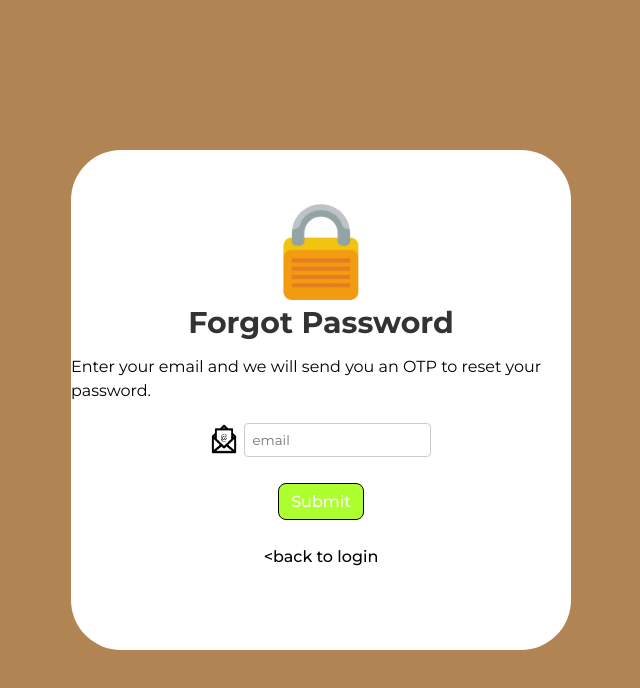
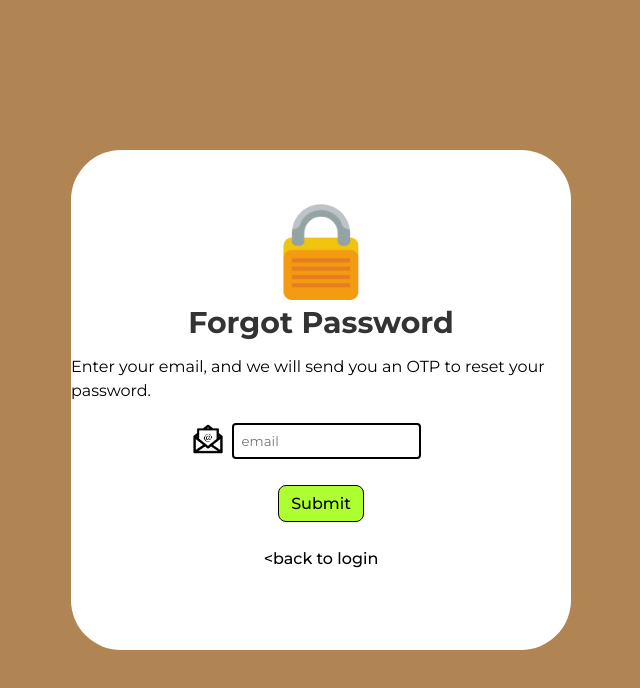
Before and after one commit to kasmi00/Step_Elegance33A, a React (Vite) app in the folder StepEleganceFrontEnd/: page /forgot in a window 1280 px wide. Shown: the top 688 px of the page, without its empty margins (319-959 px from the left). Built offline with nearby package versions, Linux system fonts and the light colour scheme.

Commit message:
functional UI

```diff
--- a/StepEleganceFrontEnd/src/Pages/forgotPassword.css
+++ b/StepEleganceFrontEnd/src/Pages/forgotPassword.css
@@ -36,10 +36,14 @@
     display: flex;
     justify-content: center;
     margin-top: 20px;
+    padding-right: 6%;
 }
 .parent .centerbox .email img{
     height: 32px;
-    width: 40px;
+    width: 48px;
+}
+.parent .centerbox .email input{
+    border: 2px solid #000000;
 }
 .parent .centerbox .submit{
     display: flex;
@@ -49,6 +53,7 @@
 .parent .centerbox .submit button{
     background-color: greenyellow;
     border-color: black;
+    color: black;
 }
 .parent .centerbox .back{
     display: flex;
@@ -58,3 +63,32 @@
 .parent .centerbox .back a{
     color: black;
 }
+
+.parent .centerbox form{
+    flex-direction: column;
+}
+
+.parent .centerbox .password{
+    display: flex;
+    justify-content: center;
+    margin-top: 20px;
+    padding-right: 6%;
+}
+.parent .centerbox .confirm-password{
+    display: flex;
+    justify-content: center;
+    margin-top: 20px;
+    padding-right: 6%;
+}
+
+
+.parent .centerbox .error-message{
+    color: red;
+    display: flex;
+    align-items: center;
+}
+
+.parent .centerbox .otp-field{
+    display: flex;
+    justify-content: center;
+}
--- a/StepEleganceFrontEnd/src/Pages/forgotPassword.tsx
+++ b/StepEleganceFrontEnd/src/Pages/forgotPassword.tsx
@@ -1,26 +1,186 @@
+import React, { useState } from "react";
+import axios from "axios";
 import "./forgotPassword.css";
 import lock from "../assets/lock2.png";
-import email from "../assets/email-removebg-preview.png"
+import email from "../assets/email-removebg-preview.png";
 
-function forgotPassword() {
+interface ForgotPasswordProps {
+  email : string;
+  otp : string;
+  password : string;
+
+}
+
+
+const ForgotPassword: React.FC<ForgotPasswordProps> = () => {
+  const [emailInput, setEmailInput] = useState<string>("");
+  const [passwordInput, setPasswordInput] = useState<string>("");
+  const [confirmPasswordInput, setConfirmPasswordInput] = useState<string>("");
+  const [resetStep, setResetStep] = useState<"email" | "otp" | "password" >("email");
+  const [emailNotFound, setEmailNotFound] = useState<boolean>(false);
+  const [otpInput, setOtpInput] = useState<string>("");
+  const [otpValid, setOtpValid] = useState<boolean>(false);
+
+  const handleEmailChange = (e: React.ChangeEvent<HTMLInputElement>) => {
+    setEmailInput(e.target.value);
+  };
+
+  const handleOtpChange=(e :React.ChangeEvent<HTMLInputElement> )=>{
+    setOtpInput(e.target.value);
+  }
+
+  const handlePasswordChange = (e: React.ChangeEvent<HTMLInputElement>) => {
+    setPasswordInput(e.target.value);
+  };
+
+  const handleConfirmPasswordChange = (e: React.ChangeEvent<HTMLInputElement>) => {
+    setConfirmPasswordInput(e.target.value);
+  };
+
+  const handleSubmit = async () => {
+    try {
+      if (resetStep === "email") {
+        const response = await axios.post(
+          `http://localhost:8087/user/sendotp/${emailInput}`,
+          { email: emailInput }
+        );
+        console.log("OTP sent successfully\nresponse: ", response.data);
+        setEmailNotFound(!response.data);
+        if (response.data){
+          setResetStep("otp");
+        }
+      }else if(resetStep === "otp"){
+          const response = await axios.post(
+            `http://localhost:8087/user/sendotp/${emailInput}`,
+            { email :emailInput,
+              otp : otpInput,
+              password : ""
+            }
+          );
+          console.log("Password reset successfully ", response.data);
+
+
+
+
+      } else if (resetStep === "password") {
+        // Handle the password reset logic, e.g., send a request to update the password
+        // You can check if the password and confirmPassword match before making the request
+        if (passwordInput === confirmPasswordInput) {
+          // Make a request to update the password
+          const response = await axios.post(
+            `http://localhost:8087/user/sendotp/${emailInput}`,
+            { email :emailInput,
+              otpInput: otpInput,
+              password: passwordInput
+            }
+          );
+          console.log("Password reset successfully ", response.data);
+          // Handle the response or update the UI as needed
+        } else {
+          // Password and confirmPassword don't match
+          console.error("Password and confirmPassword do not match");
+          // Display an error message or update the UI accordingly
+        }
+      }
+
+    } catch (error : any) {
+      console.error("Error:", error.response.data.message);
+      if (error.response.data.message === "Email not found") {
+        setEmailNotFound(true);
+      }
+      // Handle other errors or update the UI accordingly
+    }
+  };
+
   return (
     <>
       <div className="parent">
         <div className="centerbox">
+          {/* Lock Image */}
           <div className="lock">
-            <img src={lock} />
+            <img src={lock} alt="lock icon" />
           </div>
+
+          {/* Title and Description */}
           <div className="text">
             <h2>Forgot Password</h2>
-            <p>Enter your email and we will send you an OTP to reset your password.</p>
+            {resetStep === "email" || "otp" ? (
+              <p>Enter your email, and we will send you an OTP to reset your password.</p>
+            )
+            : (
+              <p>Enter your new password to reset your password.</p>
+            )}
           </div>
-          <div className="email">
-            <img src={email} />
-            <input placeholder="email" required/>
+
+          {/* Email Input (conditionally rendered) */}
+          {resetStep === "email" && (
+            <div className="email">
+              <img src={email} alt="email icon" />
+              <input
+                type="email"
+                placeholder="email"
+                value={emailInput}
+                onChange={handleEmailChange}
+                required
+              />
+            </div>
+          )}
+
+          {
+            resetStep === "otp" && !emailNotFound && (
+              <>
+                <div className="otp-field">
+                  <input
+                  type="text"
+                  placeholder="otp"
+                  value={otpInput}
+                  onChange={handleOtpChange}
+                  required
+                  />
+                </div>
+              </>
+            )
+          }
+
+          {/* Password and Confirm Password Input (conditionally rendered) */}
+          {resetStep === "password" && !emailNotFound && otpValid &&(
+            <>
+              <div className="password">
+                <input
+                  type="password"
+                  placeholder="password"
+                  value={passwordInput}
+                  onChange={handlePasswordChange}
+                  required
+                />
+              </div>
+              <div className="confirm-password">
+                <input
+                  type="password"
+                  placeholder="confirm password"
+                  value={confirmPasswordInput}
+                  onChange={handleConfirmPasswordChange}
+                  required
+                />
+              </div>
+            </>
+          )}
+
+          {/* Error message for email not found */}
+          {emailNotFound && (
+            <div className="error-message">
+              <p>Email not found. Please check your email and try again.</p>
+            </div>
+          )}
+
+          {/* Submit Button */}
+          <div className="submit">
+            <button type="button" onClick={handleSubmit}>
+              {resetStep === "email" || "otp" ? "Submit" : "Reset Password"}
+            </button>
           </div>
-          <div className="submit">
-            <button type="button">Submit</button>
-          </div>
+
+          {/* Back to Login Link */}
           <div className="back">
             <a href="/login">&lt;back to login</a>
           </div>
@@ -28,6 +188,6 @@ function forgotPassword() {
       </div>
     </>
   );
-}
+};
 
-export default forgotPassword;
+export default ForgotPassword;
```
